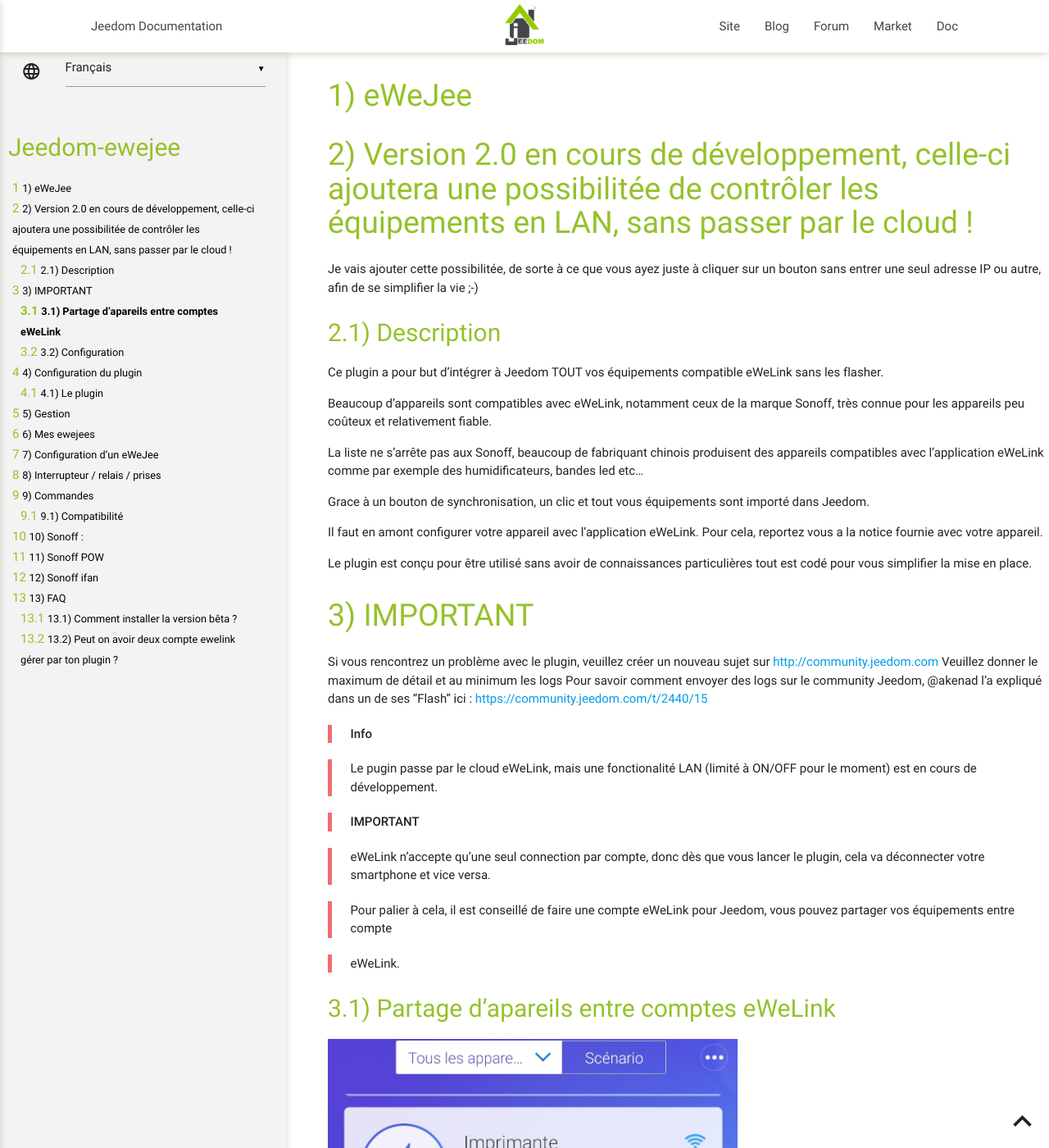
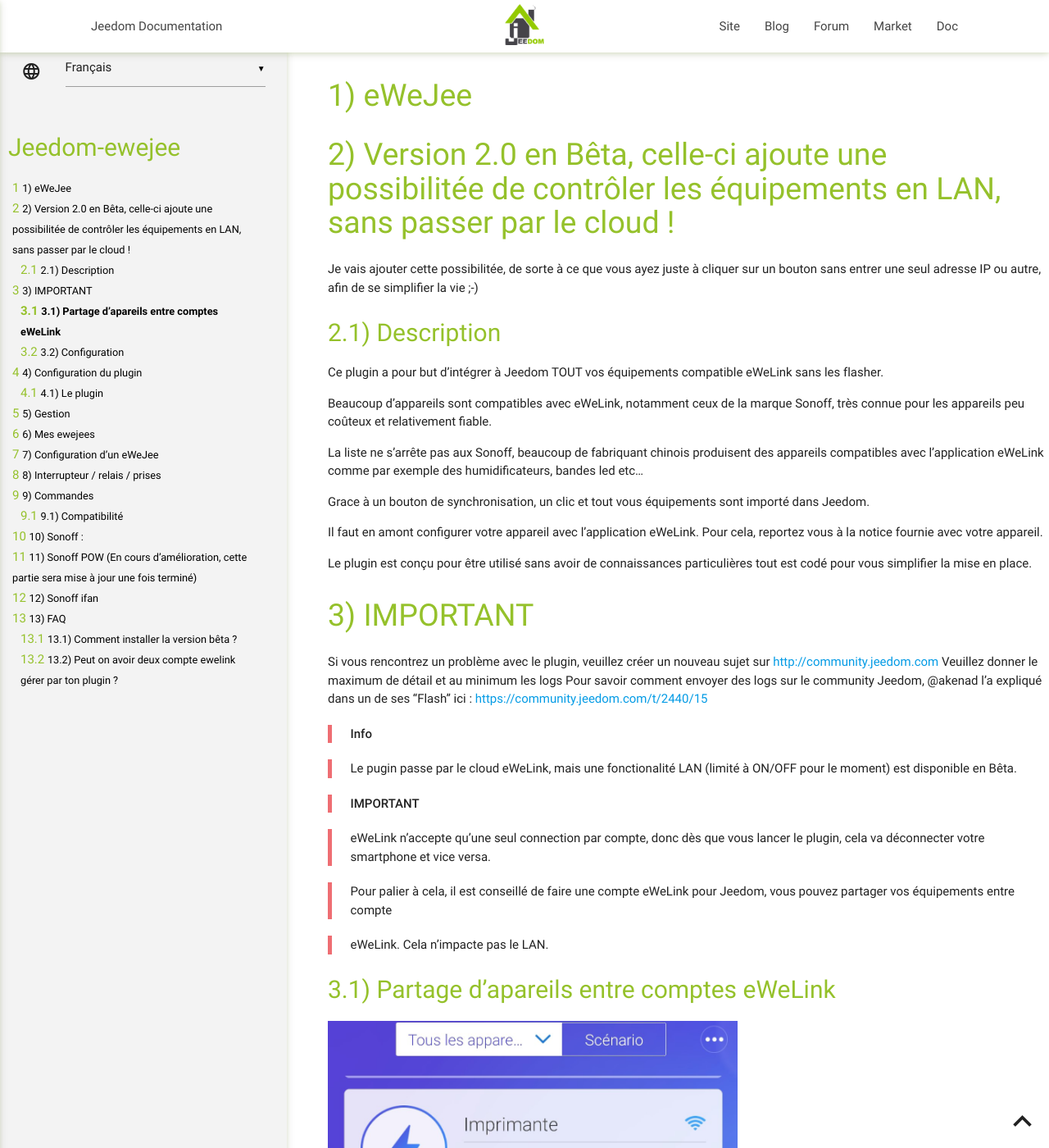
Before and after one commit to foulek57/jeedom-ewejee, a Jekyll site: the page built from docs/fr_FR/index.md, in a window 1280 px wide and 1400 px high. Shown: the whole window at 82% size. Built offline with Jekyll 4.4.1, drawn with Linux system fonts in a browser that asks for light colours; our own code applies the rules of GitHub Pages for plain Markdown files; some of the changed text lies outside the part shown.

Commit message:
MAJ pour V2

```diff
--- a/docs/fr_FR/index.md
+++ b/docs/fr_FR/index.md
@@ -4,7 +4,7 @@ eWeJee
 ==============================
 
 
-# Version 2.0 en cours de développement, celle-ci ajoutera une possibilitée de contrôler les équipements en LAN, sans passer par le cloud !
+# Version 2.0 en Bêta, celle-ci ajoute une possibilitée de contrôler les équipements en LAN, sans passer par le cloud !
 
 Je vais ajouter cette possibilitée, de sorte à ce que vous ayez juste à cliquer sur un bouton sans entrer une seul adresse IP ou autre, afin de se simplifier la vie ;-)
 
@@ -21,7 +21,7 @@ La liste ne s’arrête pas aux Sonoff, beaucoup de fabriquant chinois produisen
 
 Grace à un bouton de synchronisation, un clic et tout vous équipements sont importé dans Jeedom.
 
-Il faut en amont configurer votre appareil avec l'application eWeLink. Pour cela, reportez vous a la notice fournie avec votre appareil.
+Il faut en amont configurer votre appareil avec l'application eWeLink. Pour cela, reportez vous à la notice fournie avec votre appareil.
 
 Le plugin est conçu pour être utilisé sans avoir de connaissances particulières tout est codé pour vous simplifier la mise en place.
 
@@ -42,7 +42,7 @@ Pour savoir comment envoyer des logs sur le community Jeedom, @akenad l’a expl
 
 >
 
-> Le pugin passe par le cloud eWeLink, mais une fonctionalité LAN (limité à ON/OFF pour le moment) est en cours de développement.
+> Le pugin passe par le cloud eWeLink, mais une fonctionalité LAN (limité à ON/OFF pour le moment) est disponible en Bêta.
 
 
 
@@ -55,6 +55,7 @@ Pour savoir comment envoyer des logs sur le community Jeedom, @akenad l’a expl
 > Pour palier à cela, il est conseillé de faire une compte eWeLink pour Jeedom, vous pouvez partager vos équipements entre compte
 
 > eWeLink.
+> Cela n'impacte pas le LAN.
 
 Partage d'apareils entre comptes eWeLink
 -----------------------------------------
@@ -124,10 +125,13 @@ Suite à cela vous arriverez sur cette page :
 
 Sur cette page vous devez entrez votre login et mot de passe de l’application eWeLink.
 
-Vous devez aussi choisir le type de connection, http ou https.
+L'acces interne bloque, est dans le cas où vous avez coupé l'accès interne, si vous n'avez rien fait, laissez sur non.
 
-Suivant le type de connection choisi, le plugin ira récupérer les informations dans la configuration de Jeedom, il est donc essentiel que ces informations soient correctes
+Etat binaire souhaité, mettez oui si vous voulez que on = 1 et off = 0, pratique pour les widget.
 
+> **Important**
+> Si vous changez l'état binaire, il faudra supprimer tous les équipements et refaire une synchropnisation, sinon il faudra changer tous les type de commandes info.
+>
 ![configuration](../images/configuration_ip_jeedom.png)
 
 
@@ -191,7 +195,7 @@ Une fois que c'est fait si vous ne voyez pas les équipements, rechargez la page
 
 
 
-Si vous ajoutez un nouvel appareil, il suffit de resynchroniser, et l’appareil sera également ajouté au plugin.
+Si vous ajoutez un nouvel appareil, il suffit de relancer le démon, resynchroniser, et l’appareil sera également ajouté au plugin.
 
 
 
@@ -210,7 +214,7 @@ Dans la partie gestion vous avez :
 
 >Une détection des équipements déjà connus à été ajouté, donc plus besoin de tout supprimer.
 
->Si vous avez un équipement a actualiser, supprimer le.
+>Si vous avez un équipement à actualiser, supprimer le.
 
 -Configuration : Pour voir la configuration du plugin…
 
@@ -382,7 +386,7 @@ Si vous remarquez qu'un de vos équipements n'est pas fonctionnel ou ne fonction
 
 Équipements spécifiques
 
-Sonoff POW
+Sonoff POW (En cours d'amélioration, cette partie sera mise à jour une fois terminé)
 ==========
 
 Le POW a une commande supplémentaire permettant de faire une remontée des informations de consommation, avec ce bouton, les informations seront remonté pendant 1 minute.
```
Also changed, not shown: docs/images/configuration.png.
